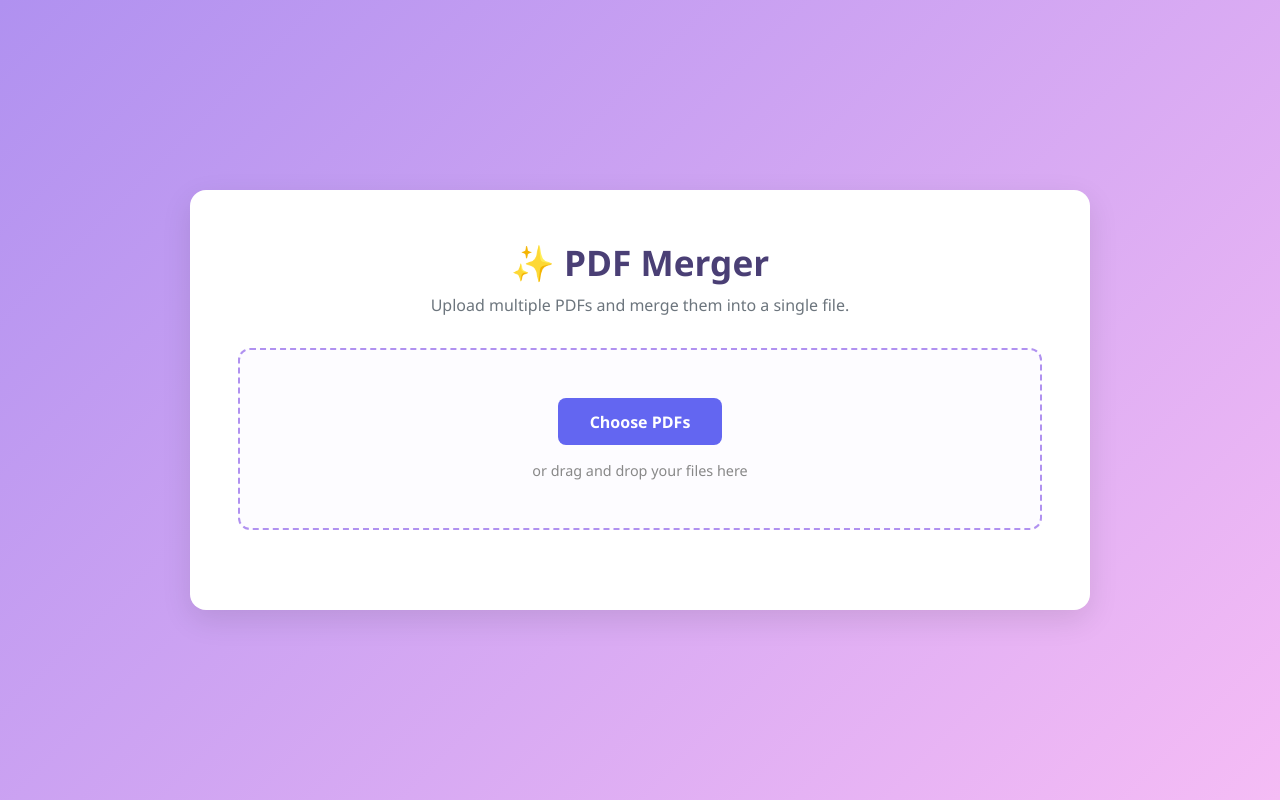
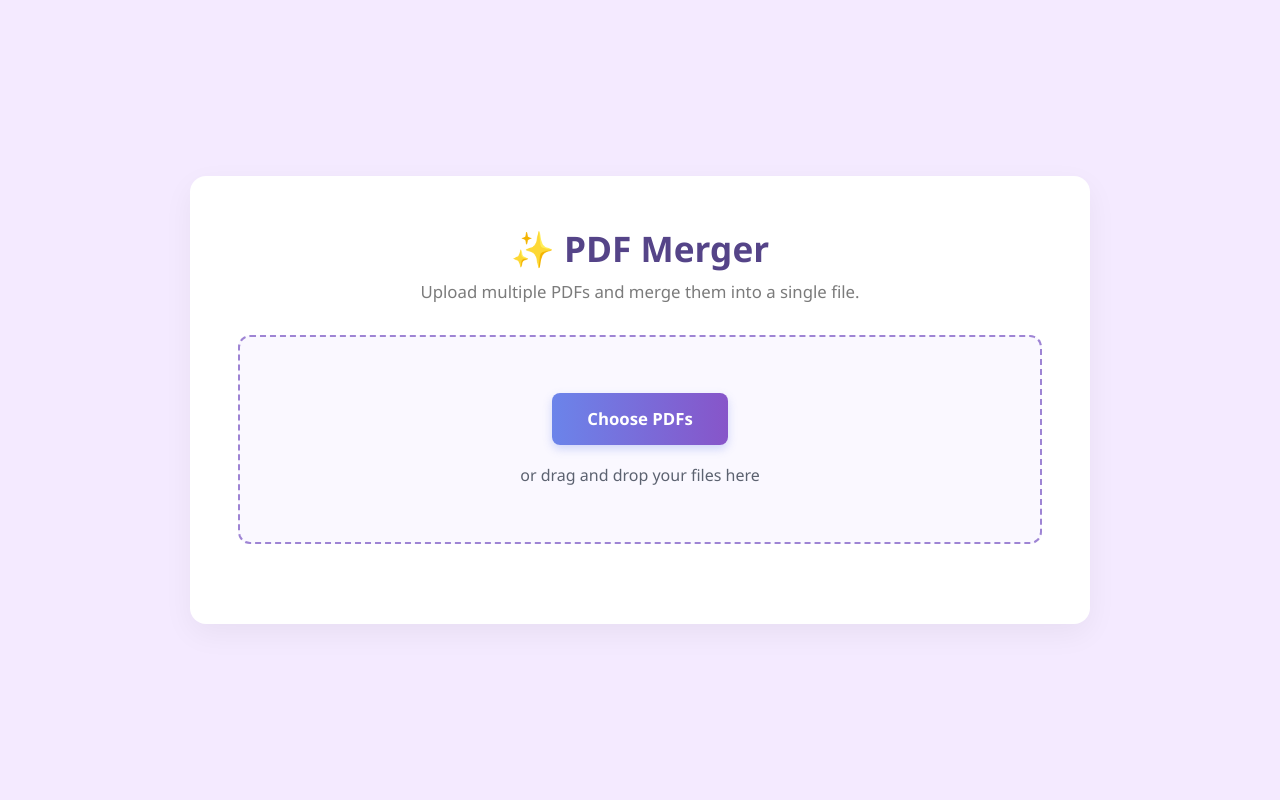
Before and after one commit to Anmol-Gupta2007/trial, a plain HTML site: page index.html in a window 1280 px wide. Drawn offline with Linux system fonts and the light colour scheme.

Commit message:
Update style.css

```diff
--- a/style.css
+++ b/style.css
@@ -6,8 +6,7 @@
 }
 
 body {
-    /* Matches the purple-pink gradient in your image */
-    background: linear-gradient(135deg, #b091f0 0%, #f5bcf5 100%);
+    background: #f4eaff; /* Soft purple background mimicking the reference edges */
     min-height: 100vh;
     padding: 2rem;
     color: #333;
@@ -25,7 +24,7 @@ body {
     background: white;
     padding: 3rem;
     border-radius: 16px;
-    box-shadow: 0 10px 30px rgba(0, 0, 0, 0.1);
+    box-shadow: 0 10px 30px rgba(0, 0, 0, 0.05);
 }
 
 header {
@@ -34,25 +33,26 @@ header {
 }
 
 header h1 {
-    color: #4a3f75;
+    color: #554488; /* Dark purple from the reference image */
     font-size: 2.2rem;
     margin-bottom: 0.5rem;
+    font-weight: 700;
 }
 
 header p {
-    color: #6c757d;
-    font-size: 1rem;
+    color: #7b7b7b; /* Gray subtitle text */
+    font-size: 1.05rem;
 }
 
-/* Upload Area Styling */
+/* Upload Area Styling - Matched to image_60e6fa.png */
 .upload-area {
-    background: #fdfcff;
-    padding: 3rem 2rem;
+    background: #faf8ff;
+    padding: 3.5rem 2rem;
     border-radius: 12px;
     text-align: center;
     cursor: pointer;
     transition: all 0.2s ease-in-out;
-    border: 2px dashed #b091f0;
+    border: 2px dashed #9e84d4; /* Purple dashed border */
     margin-bottom: 2rem;
 }
 
@@ -61,26 +61,29 @@ header p {
     border-color: #7b58c9;
 }
 
+/* Gradient Button - Matched to image_60e6fa.png */
 .upload-btn {
-    background-color: #6366f1; /* Purple button */
+    background: linear-gradient(90deg, #6b84ea 0%, #8755c9 100%);
     color: white;
     border: none;
-    padding: 0.8rem 2rem;
-    font-size: 1rem;
+    padding: 0.9rem 2.2rem;
+    font-size: 1.05rem;
     font-weight: 600;
     border-radius: 8px;
     cursor: pointer;
-    margin-bottom: 1rem;
-    transition: background 0.2s;
+    margin-bottom: 1.2rem;
+    transition: opacity 0.2s, transform 0.1s;
+    box-shadow: 0 4px 10px rgba(107, 132, 234, 0.3);
 }
 
 .upload-btn:hover {
-    background-color: #4f46e5;
+    opacity: 0.9;
+    transform: translateY(-1px);
 }
 
 .upload-area p {
-    color: #888;
-    font-size: 0.9rem;
+    color: #5c6270;
+    font-size: 1rem;
 }
 
 /* Actions */
@@ -90,8 +93,7 @@ header p {
 }
 
 .merge-btn {
-    background: linear-gradient(90deg, #ff9a9e 0%, #fecfef 99%, #fecfef 100%);
-    background: #ffb86c; /* Orange button from reference */
+    background: linear-gradient(90deg, #ffb86c 0%, #ff9a9e 100%);
     color: white;
     border: none;
     padding: 1rem 2.5rem;
@@ -129,9 +131,8 @@ header p {
 }
 
 .pdf-icon {
-    font-size: 4rem;
+    font-size: 3.5rem;
     margin-bottom: 1rem;
-    color: #e74c3c;
 }
 
 .pdf-name {
@@ -185,7 +186,7 @@ header p {
 
 .loader {
     border: 6px solid #f3f3f3;
-    border-top: 6px solid #b091f0;
+    border-top: 6px solid #8755c9;
     border-radius: 50%;
     width: 50px;
     height: 50px;
```
